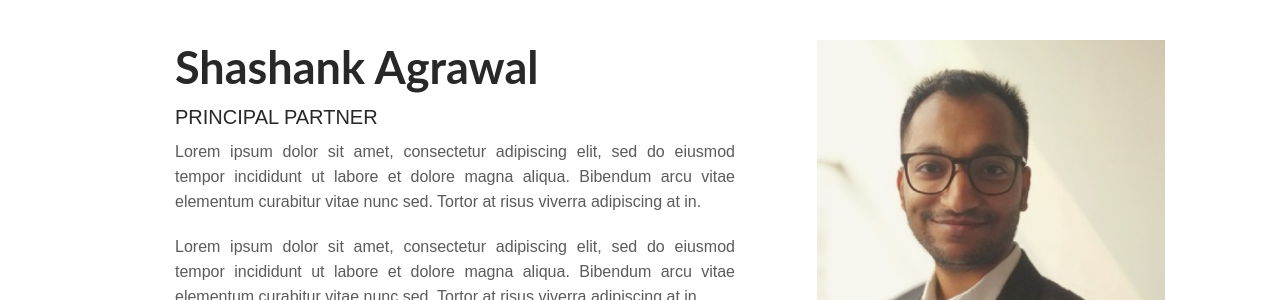
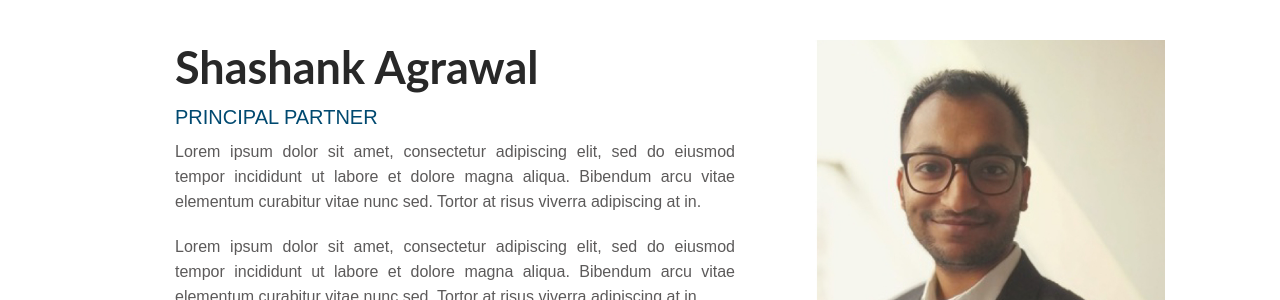
Before and after one commit to mansielhance/SangamVentures, a Jekyll site: the page built from _team/shashank-agrawal.md, in a window 1280 px wide. Shown: the part 136-436 px from the top of the page. Built offline with Jekyll 4.4.1, drawn with Linux system fonts in a browser that asks for light colours; nearby versions of some CDN libraries.

Commit message:
Updated Job Title Color

```diff
--- a/_sass/pages/_page-team.scss
+++ b/_sass/pages/_page-team.scss
@@ -7,7 +7,7 @@
     }
 
     .jobtitle {
-        color: $primary;
+        color: $accent;
         margin: -10px 0 10px 0; //top right bottom left;
         font-weight: 500;
         font-size: 20px;
```
